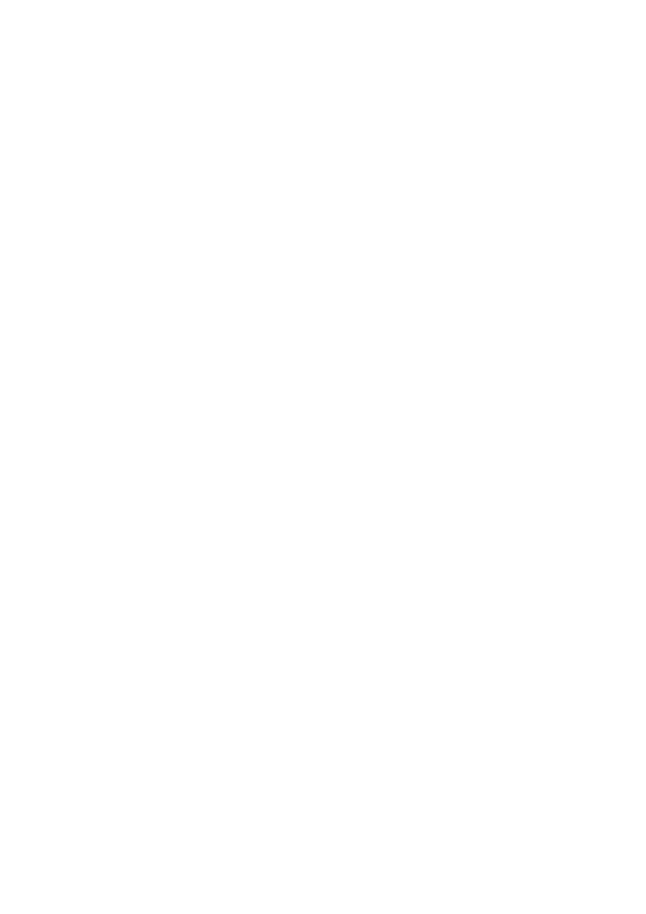
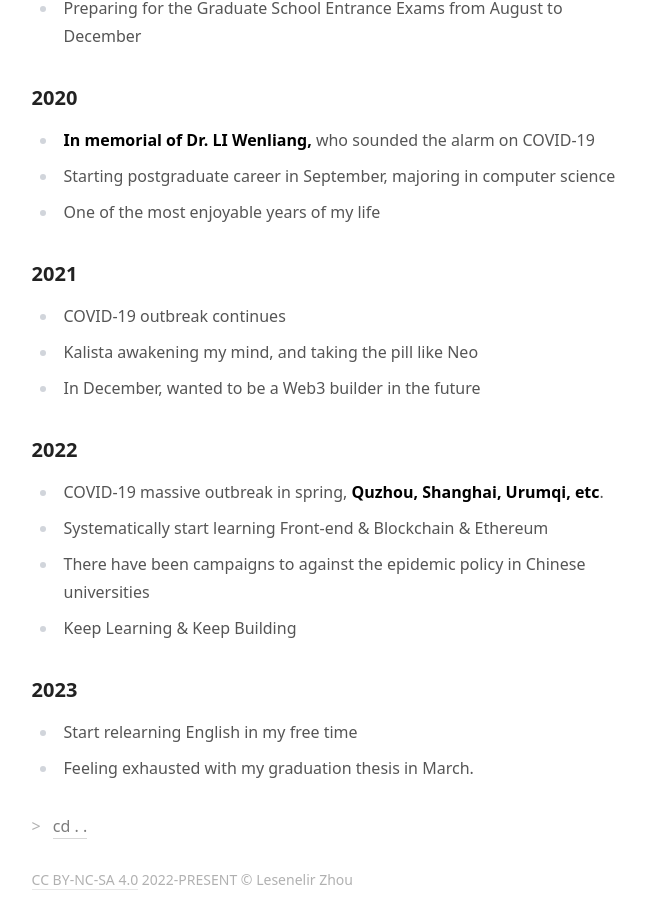
Before and after one commit to lesenelir/lesenelir.zz, a Next.js app: page /timeline in a window 1280 px wide. Shown: the part 380-1294 px from the top of the page, without its empty margins (311-957 px from the left). Before the commit the page ends 800 px from the top, so only its background shows below. Built offline with nearby package versions, Linux system fonts and the light colour scheme.

Commit message:
feat: timeline page

```diff
--- /dev/null
+++ b/src/libs/timeTool.ts
@@ -0,0 +1,35 @@
+import path from 'node:path'
+import fsPromises from 'node:fs/promises'
+import matter from "gray-matter"
+import {unified} from 'unified'
+import remarkParse from 'remark-parse'
+import remarkRehype from 'remark-rehype'
+import rehypeSanitize from 'rehype-sanitize'
+import rehypeStringify from 'rehype-stringify'
+
+async function getTimePost() {
+  const filePath = path.join(process.cwd(), 'public', 'timeline', 'timeline.md')
+  const file = await fsPromises.readFile(filePath, {
+    encoding: 'utf-8'
+  })
+
+  const matterResult: matter.GrayMatterFile<string> = matter(file)
+
+  const fileContent = await unified()
+    .use(remarkParse)
+    .use(remarkRehype)
+    .use(rehypeSanitize)
+    .use(rehypeStringify)
+    .process(matterResult.content)
+
+  const contentHtml = fileContent.value
+
+  return {
+    contentHtml,
+    ...matterResult.data
+  }
+}
+
+export {
+  getTimePost
+}
--- a/src/pages/timeline/index.tsx
+++ b/src/pages/timeline/index.tsx
@@ -1,7 +1,51 @@
-function TimelinePage() {
+import Head from "next/head"
+import {GetStaticProps} from "next"
+
+import {ITimelineData} from "../../libs/types"
+import {getTimePost} from "../../libs/timeTool"
+import Cd from "../../components/utils/Cd";
+import Footer from "../../components/utils/Footer";
+
+interface IProps {
+  timelineData: ITimelineData
+}
+
+export const getStaticProps: GetStaticProps = async () => {
+  const timelineData = await getTimePost()
+
+  return {
+    props: {
+      timelineData
+    }
+  }
+}
+
+function TimelinePage(props: IProps) {
+  const {timelineData} = props
+
   return (
     <>
-      timeline page
+      <Head>
+        <title>Timeline - Lesenelir Zhou</title>
+        <meta name="description" content="Lesenelir's Blog built by Next.js"/>
+        <link rel="icon" href={`/favicon.ico`}/>
+      </Head>
+
+      <div className={'flex flex-row justify-center'}>
+        <div className={'p-6 max-w-3xl'}>
+          {/* Content */}
+          <h1 className={'text-3xl text-textLightStrong font-bold dark:text-textDarkStrong'}>Timeline</h1>
+          <article className={'prose dark:prose-d ark'}>
+            <div dangerouslySetInnerHTML={{__html: timelineData.contentHtml}}/>
+          </article>
+
+          {/* Page Footer */}
+          <div className={'mt-8'}>
+            <Cd/>
+            <Footer/>
+          </div>
+        </div>
+      </div>
     </>
   )
 }
```
